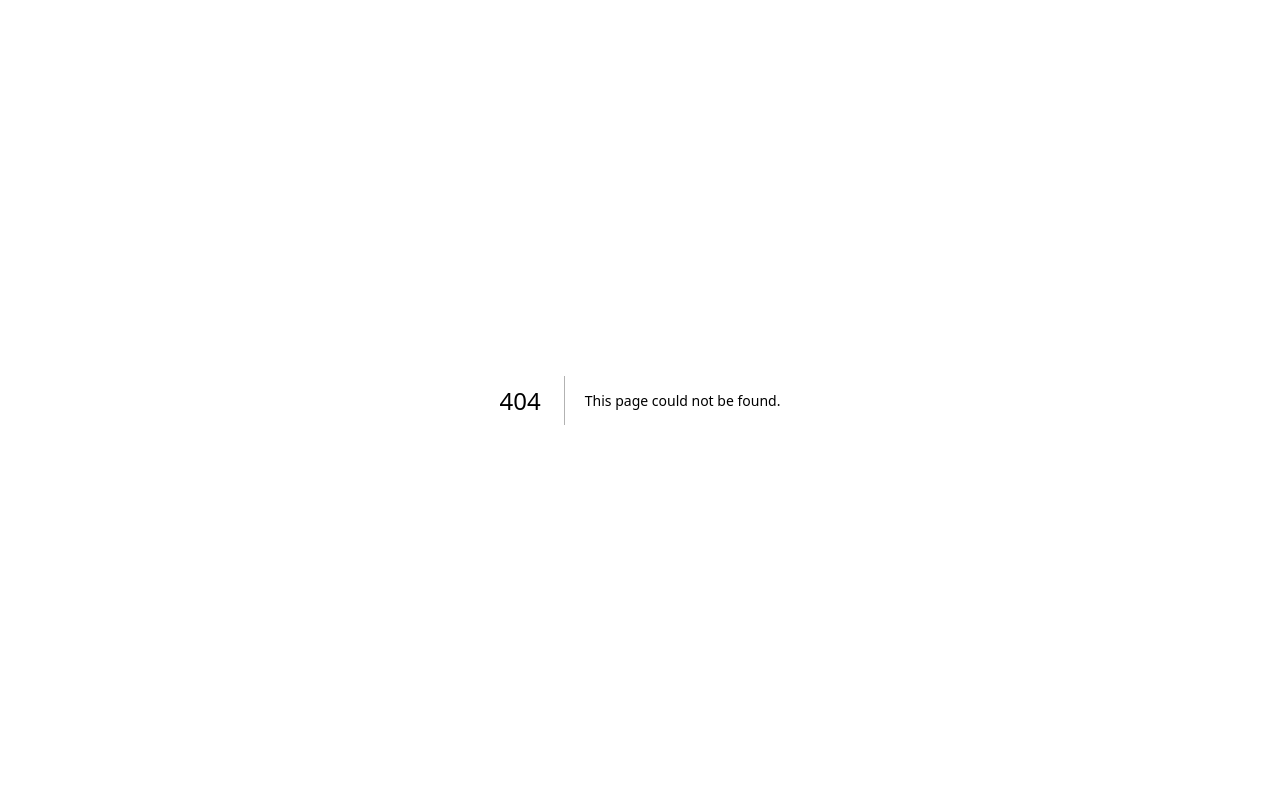
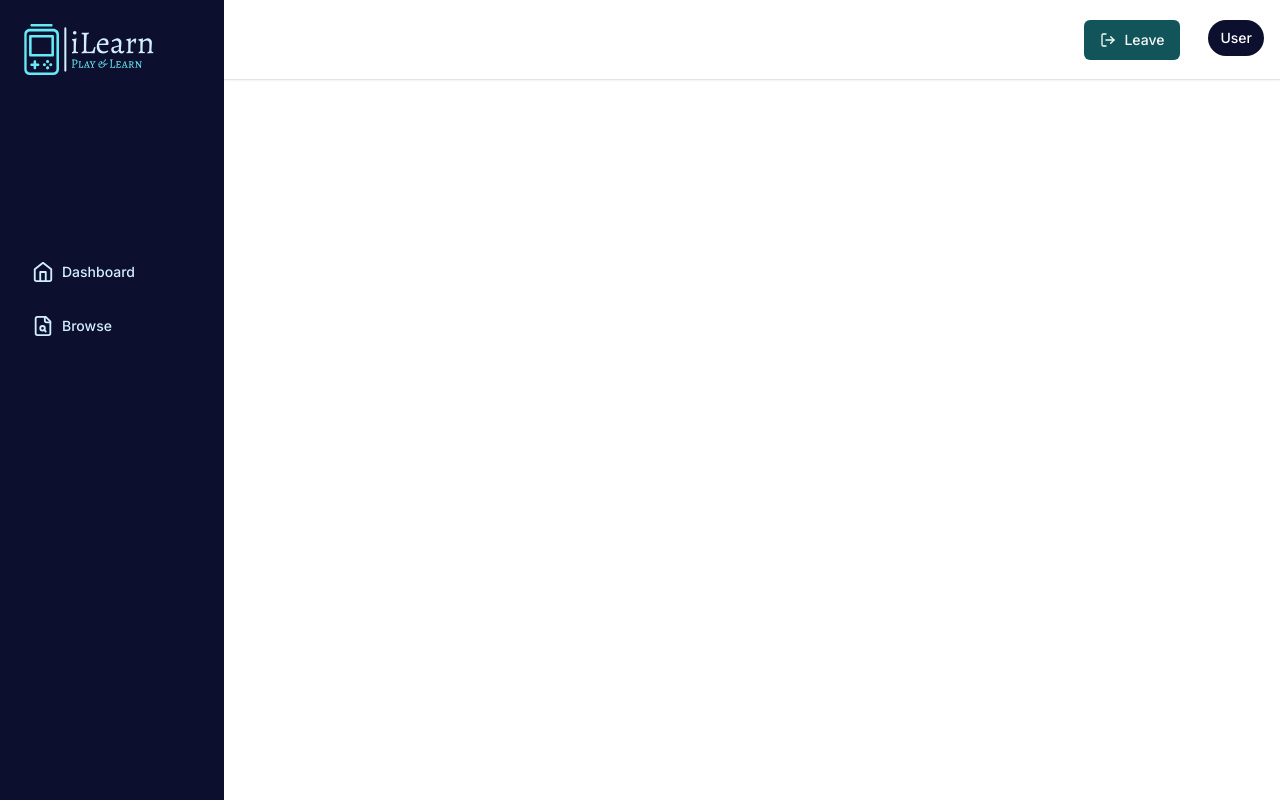
Before and after one commit to IroseAboveitall/LMS_Platform, a Next.js app: page /instructor/courses in a window 1280 px wide. Before the commit this address had no page. Built offline with nearby package versions, Linux system fonts and the light colour scheme.

Commit message:
[FEATURE] Create a basic Courses page just to display the Logout Button.

```diff
--- /dev/null
+++ b/app/(dashboard)/(routes)/instructor/courses/page.tsx
@@ -0,0 +1,5 @@
+const CoursesPage = () => {
+  return <div>Courses Page</div>;
+};
+
+export default CoursesPage;
--- a/components/navbar-routes.tsx
+++ b/components/navbar-routes.tsx
@@ -9,7 +9,7 @@ export const NavbarRoutes = () => {
   const pathname = usePathname();
   const router = useRouter();
 
-  const isInstructorPage = pathname?.startsWith("/teacher");
+  const isInstructorPage = pathname?.startsWith("/instructor");
   const isLearnerPage = pathname?.includes("/chapter");
 
   return (
```
